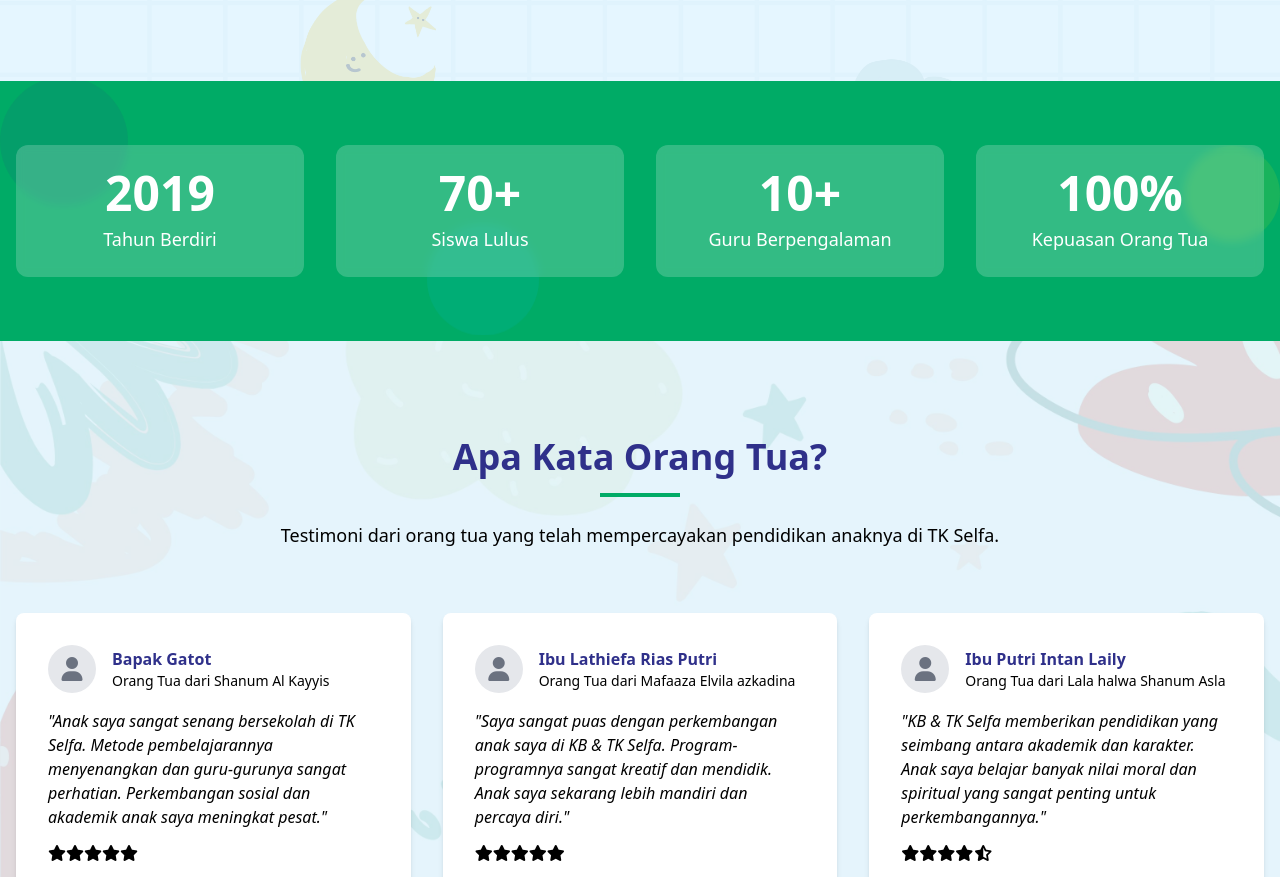
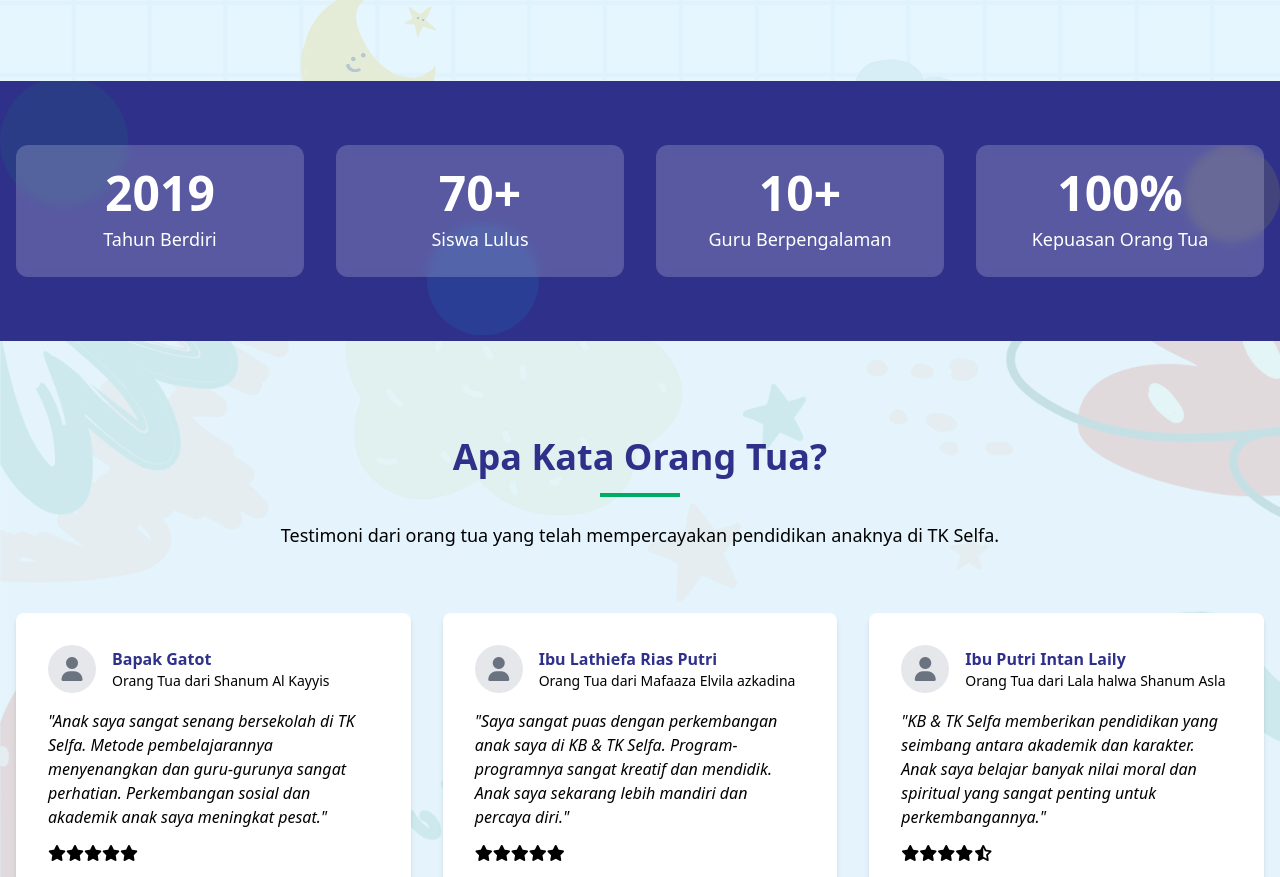
Before and after one commit to reyhanhmdani/kbtkselfa, a website: page index.html in a window 1280 px wide. Shown: the part 5030-5907 px from the top of the page. Drawn offline with nearby package versions, Linux system fonts and the light colour scheme.

Commit message:
fix bg stats

```diff
--- a/index.html
+++ b/index.html
@@ -662,10 +662,10 @@
     </section>
 
     <!-- Stats Section -->
-    <section class="py-16 bg-primary text-white relative overflow-hidden">
+    <section class="py-16 bg-secondary text-white relative overflow-hidden">
       <div class="absolute inset-0 opacity-10">
         <div
-          class="absolute top-0 left-0 w-32 h-32 rounded-full bg-secondary mix-blend-overlay animate-float"
+          class="absolute top-0 left-0 w-32 h-32 rounded-full bg-primary mix-blend-overlay animate-float"
           style="animation-delay: 0s"
         ></div>
         <div
```
